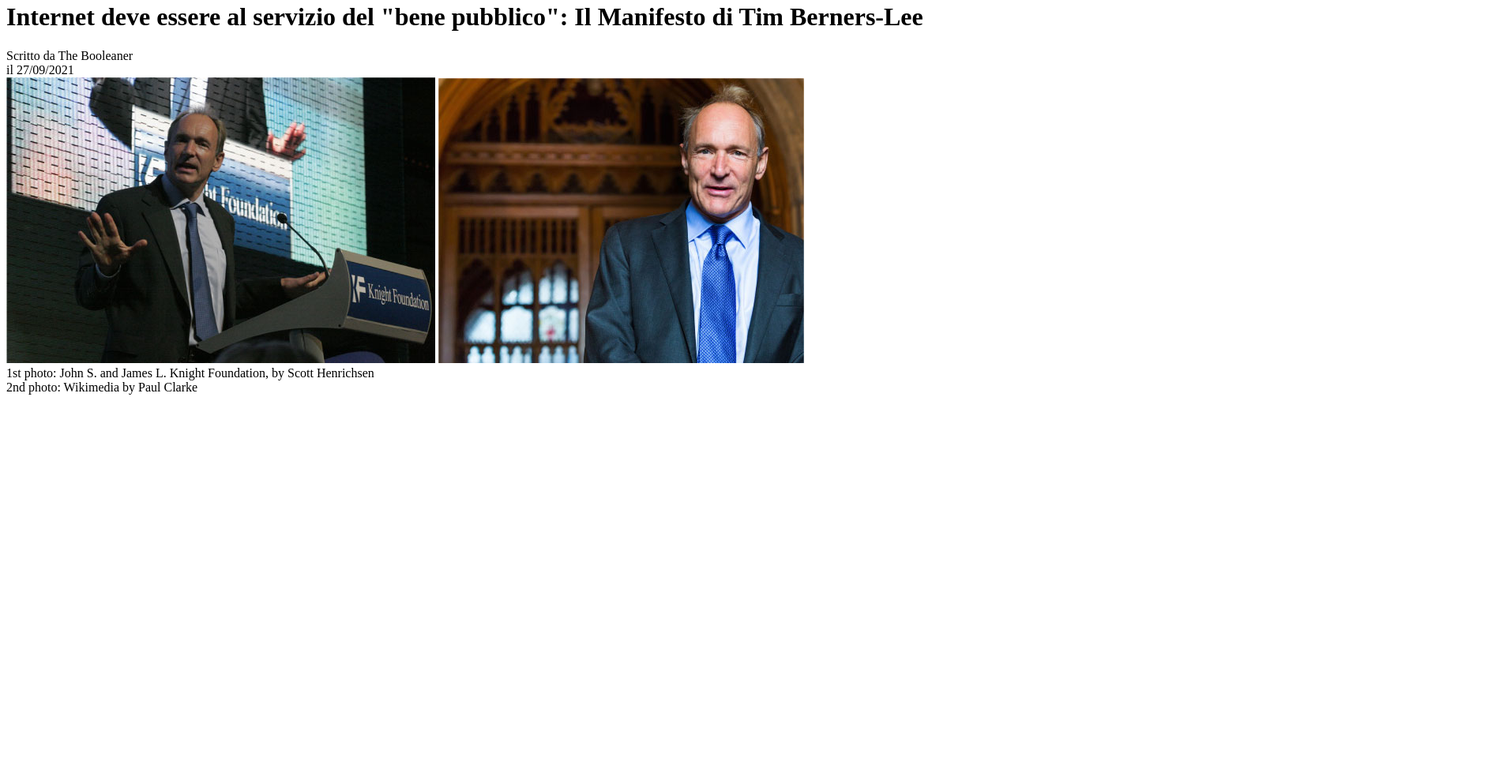
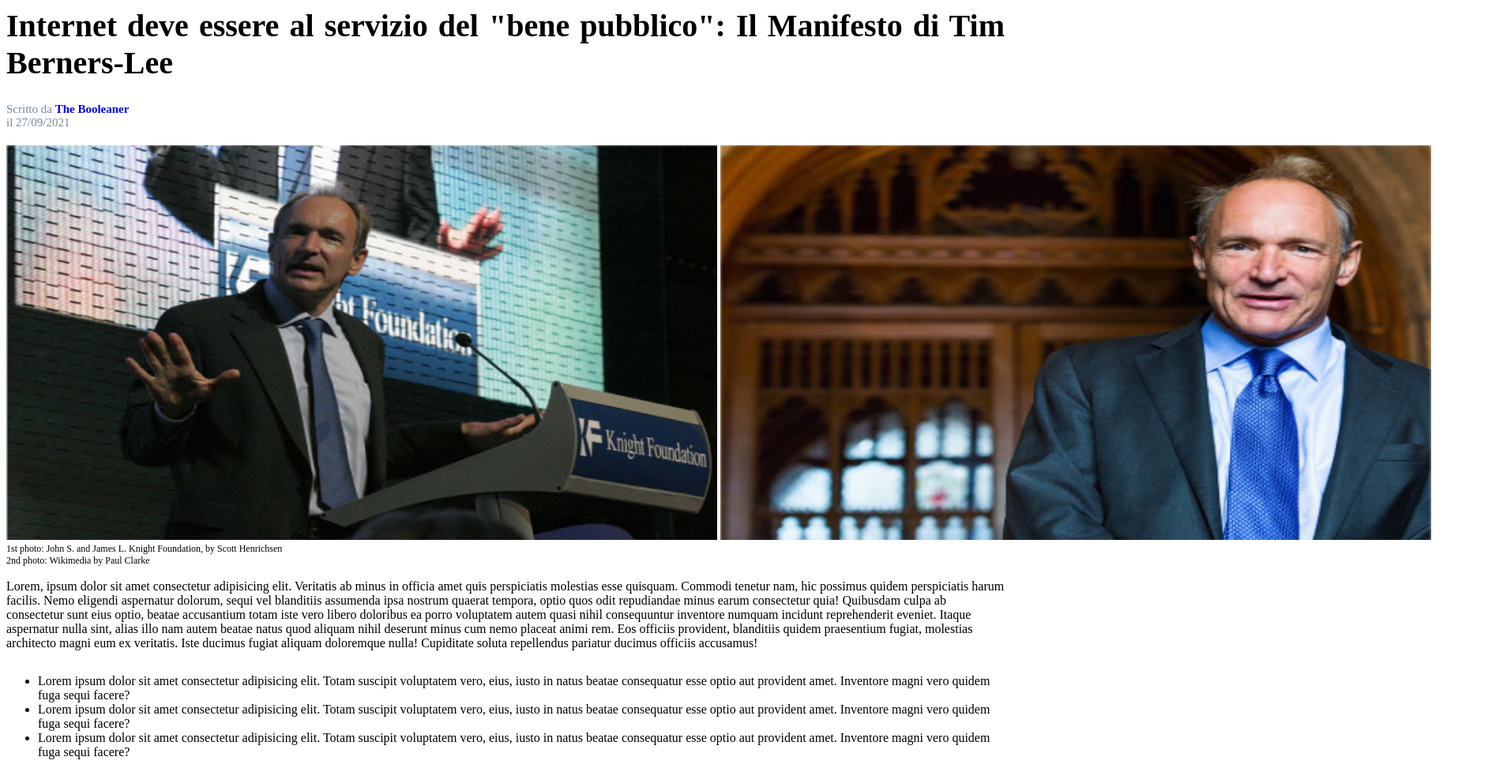
Before and after one commit to AndreaVk/html-css-booleaner, a plain HTML site: page index.html in a window 1280 px wide. Shown: the part 176-1168 px from the top of the page at 79% size, 1908 px wide, since content can reach past the window. Before the commit the page ends 800 px from the top, so only its background shows below. Drawn offline with Linux system fonts and the light colour scheme.

Commit message:
lista non ordinata

```diff
--- a/index.html
+++ b/index.html
@@ -29,6 +29,17 @@
     <!-- fine header -->
     <main>
         <!-- inizio main -->
+        <p>Lorem, ipsum dolor sit amet consectetur adipisicing elit. Veritatis ab minus in officia amet quis perspiciatis molestias esse quisquam. Commodi tenetur nam, hic possimus quidem perspiciatis harum facilis. Nemo eligendi aspernatur dolorum, sequi vel blanditiis assumenda ipsa nostrum quaerat tempora, optio quos odit repudiandae minus earum consectetur quia! Quibusdam culpa ab consectetur sunt eius optio, beatae accusantium totam iste vero libero doloribus ea porro voluptatem autem quasi nihil consequuntur inventore numquam incidunt reprehenderit eveniet. Itaque aspernatur nulla sint, alias illo nam autem beatae natus quod aliquam nihil deserunt minus cum nemo placeat animi rem. Eos officiis provident, blanditiis quidem praesentium fugiat, molestias architecto magni eum ex veritatis. Iste ducimus fugiat aliquam doloremque nulla! Cupiditate soluta repellendus pariatur ducimus officiis accusamus!</p>
+        <!-- lista non ordinata -->
+        <ul class="lista">
+            <li>Lorem ipsum dolor sit amet consectetur adipisicing elit. Totam suscipit voluptatem vero, eius, iusto in natus beatae consequatur esse optio aut provident amet. Inventore magni vero quidem fuga sequi facere?</li>
+            <li>Lorem ipsum dolor sit amet consectetur adipisicing elit. Totam suscipit voluptatem vero, eius, iusto in natus beatae consequatur esse optio aut provident amet. Inventore magni vero quidem fuga sequi facere?</li>
+            <li>Lorem ipsum dolor sit amet consectetur adipisicing elit. Totam suscipit voluptatem vero, eius, iusto in natus beatae consequatur esse optio aut provident amet. Inventore magni vero quidem fuga sequi facere?</li>
+        </ul>
+
     </main>
+
+
+
 </body>
 </html>
--- a/style.css
+++ b/style.css
@@ -17,3 +17,38 @@
     left: 5px;
     width: 200px;
 }
+
+.titolo{
+    font-size: 40px;
+    text-align: justify;
+}
+
+.firma{
+    font-size: 15px;
+    color: lightslategray;
+}
+
+.firma2{
+    color: blue;
+    font-weight: 600;
+}
+
+.immagini{
+    width: 1900px;
+    margin-top: 20px;
+}
+
+.foto{
+    width: 900px;
+    height: 500px;
+}
+
+.descrizione{
+    font-size: 12px;
+}
+
+.lista{
+    margin-top: 30px;
+    margin-bottom: 30px;
+
+}
```
